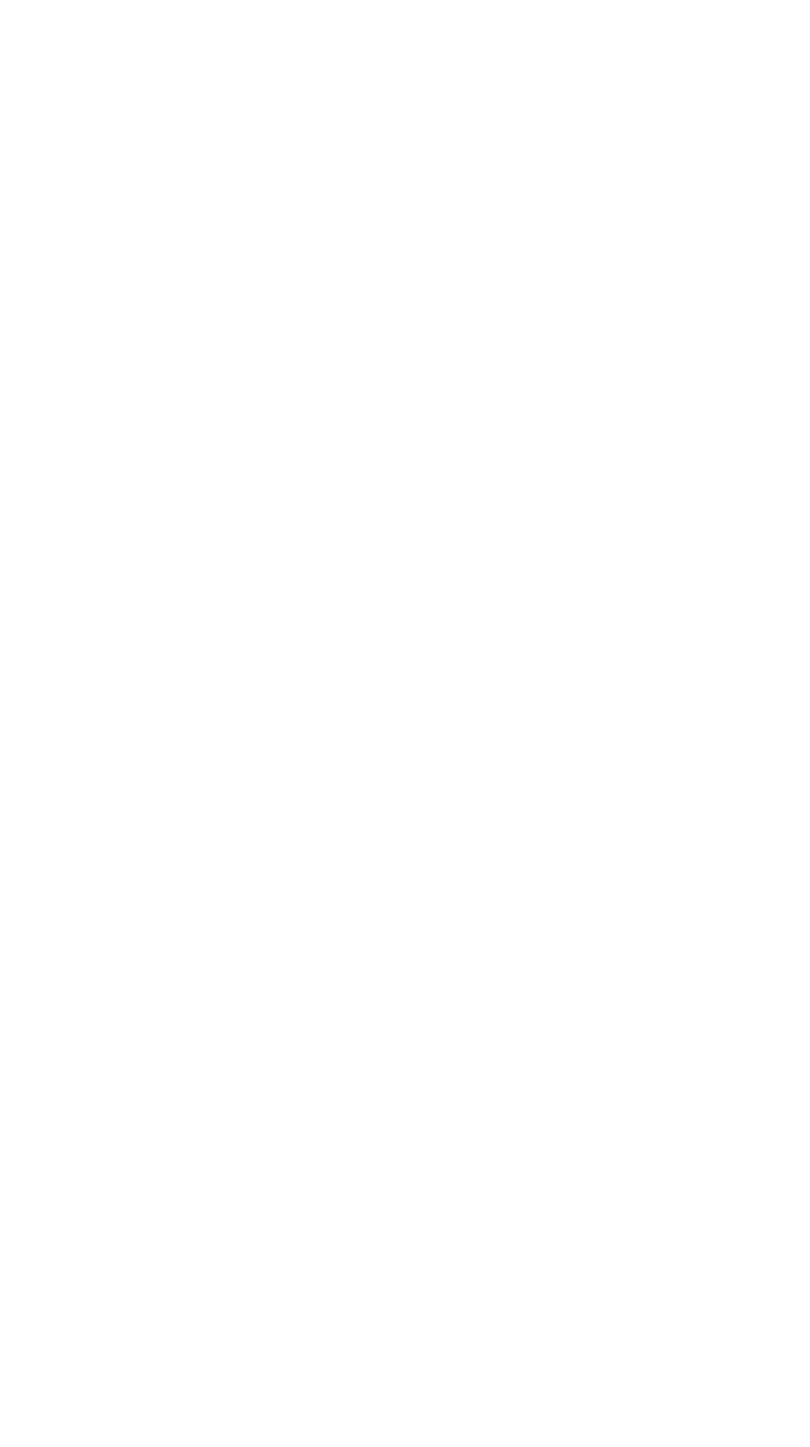
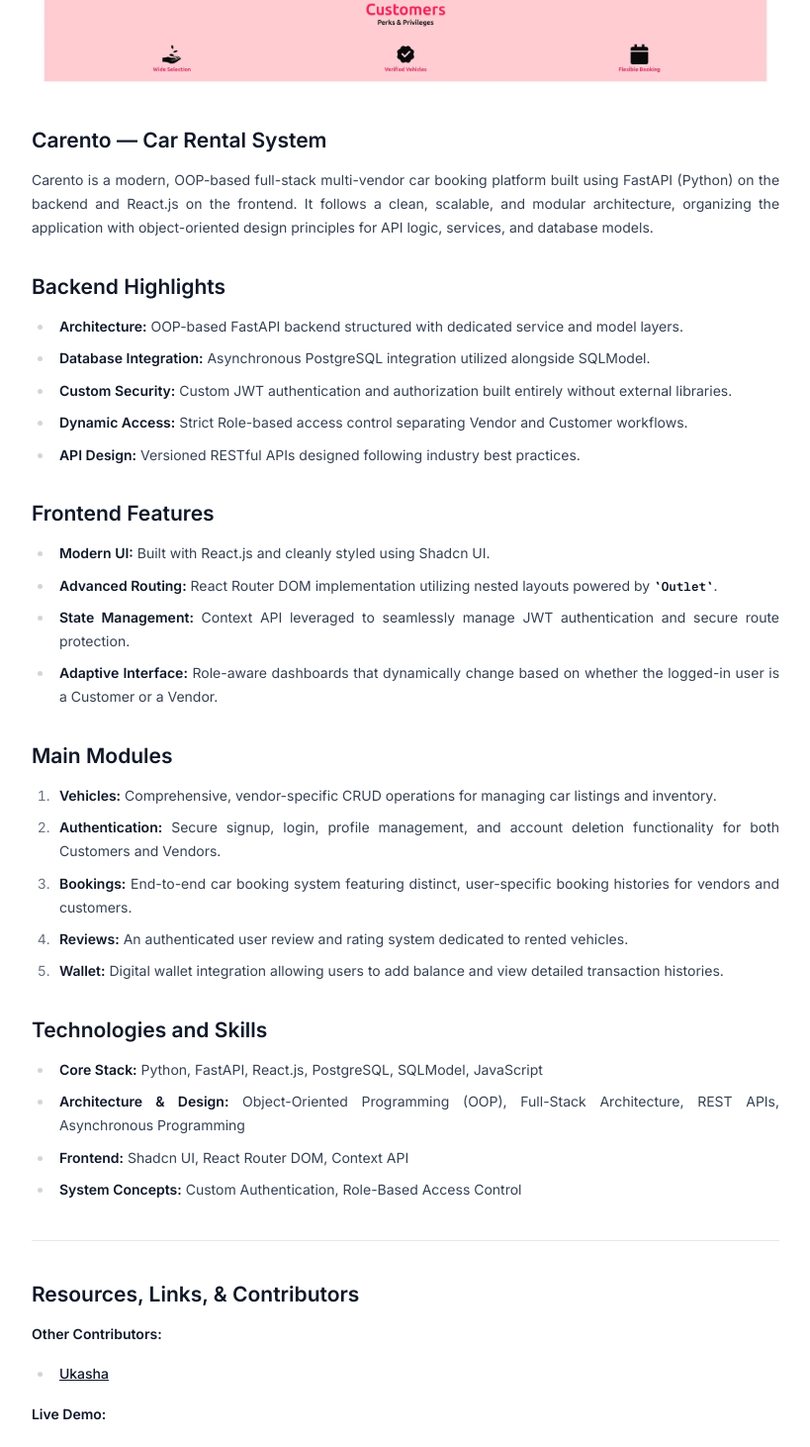
Before and after one commit to Abdul-Mueed54/portfolio, a Next.js app: page /projects/carento in a window 1280 px wide. Shown: the part 540-2002 px from the top of the page at 99% size, without its empty margins (230-1049 px from the left). Before the commit the page ends 800 px from the top, so only its background shows below. Built offline with nearby package versions, Linux system fonts and the light colour scheme.

Commit message:
added carento's details

```diff
--- a/app/projects/carento/page.mdx
+++ b/app/projects/carento/page.mdx
@@ -1 +1,53 @@
-### Carento -- Car Rental System
+<div className="text-justify prose-sm">
+<div className="rounded-lg">
+![Carento Home Page Screenshot](/carento.png)
+</div>
+### Carento — Car Rental System
+
+
+Carento is a modern, OOP-based full-stack multi-vendor car booking platform built using FastAPI (Python) on the backend and React.js on the frontend. It follows a clean, scalable, and modular architecture, organizing the application with object-oriented design principles for API logic, services, and database models.
+
+### Backend Highlights
+
+* **Architecture:** OOP-based FastAPI backend structured with dedicated service and model layers.
+* **Database Integration:** Asynchronous PostgreSQL integration utilized alongside SQLModel.
+* **Custom Security:** Custom JWT authentication and authorization built entirely without external libraries.
+* **Dynamic Access:** Strict Role-based access control separating Vendor and Customer workflows.
+* **API Design:** Versioned RESTful APIs designed following industry best practices.
+
+### Frontend Features
+
+* **Modern UI:** Built with React.js and cleanly styled using Shadcn UI.
+* **Advanced Routing:** React Router DOM implementation utilizing nested layouts powered by `Outlet`.
+* **State Management:** Context API leveraged to seamlessly manage JWT authentication and secure route protection.
+* **Adaptive Interface:** Role-aware dashboards that dynamically change based on whether the logged-in user is a Customer or a Vendor.
+
+### Main Modules
+
+1. **Vehicles:** Comprehensive, vendor-specific CRUD operations for managing car listings and inventory.
+2. **Authentication:** Secure signup, login, profile management, and account deletion functionality for both Customers and Vendors.
+3. **Bookings:** End-to-end car booking system featuring distinct, user-specific booking histories for vendors and customers.
+4. **Reviews:** An authenticated user review and rating system dedicated to rented vehicles.
+5. **Wallet:** Digital wallet integration allowing users to add balance and view detailed transaction histories.
+
+### Technologies and Skills
+
+* **Core Stack:** Python, FastAPI, React.js, PostgreSQL, SQLModel, JavaScript
+* **Architecture & Design:** Object-Oriented Programming (OOP), Full-Stack Architecture, REST APIs, Asynchronous Programming
+* **Frontend:** Shadcn UI, React Router DOM, Context API
+* **System Concepts:** Custom Authentication, Role-Based Access Control
+
+---
+
+### Resources, Links, & Contributors
+
+**Other Contributors:**
+* [Ukasha](https://www.ukashaanwerali.dev/)
+
+**Live Demo:**
+* [Visit Carento](https://carento-client-site.vercel.app/)
+
+**GitHub Repos:**
+* [Backend Server Code](https://github.com/cyxabima/Carento-Server-API)
+
+</div>
```
